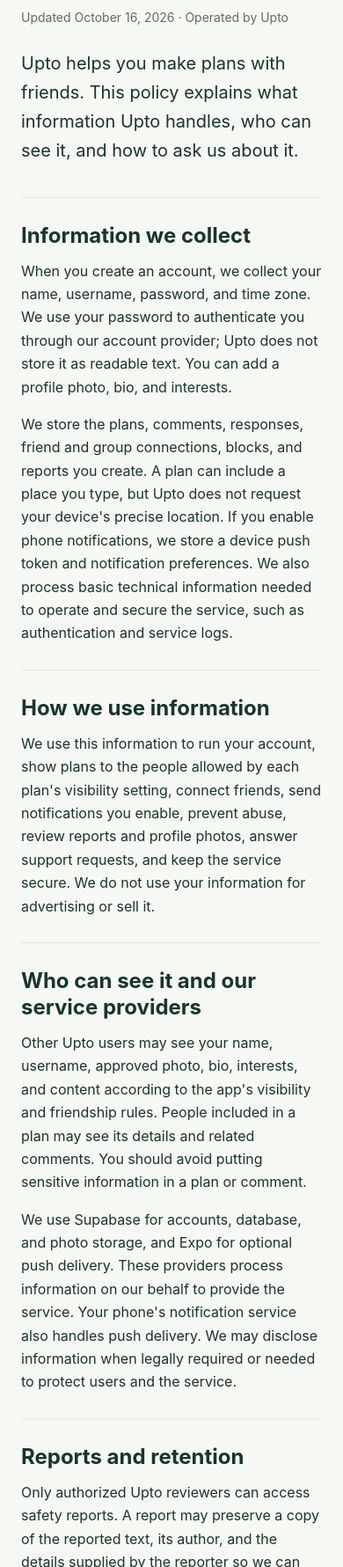
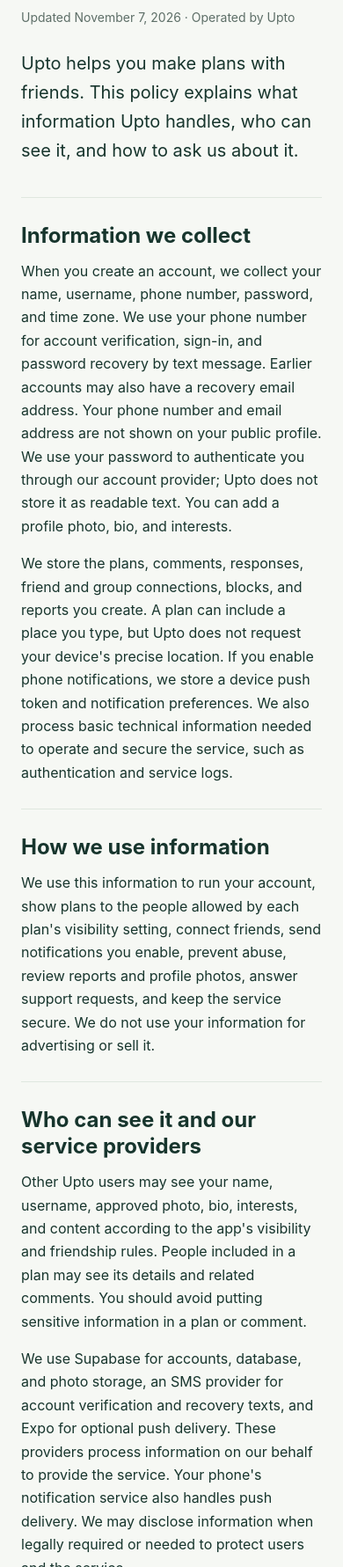
Before and after one commit to maddydan/upto-site, a plain HTML site: page privacy/index.html in a window 390 px wide. Shown: the part 219-2000 px from the top of the page at 88% size. Drawn offline with Linux system fonts and the light colour scheme.

Commit message:
Publish phone signup and recovery policies

```diff
--- a/privacy/index.html
+++ b/privacy/index.html
@@ -18,12 +18,12 @@
   <main>
     <p class="eyebrow">UPTO · HELP AND INFORMATION</p>
     <h1>Privacy Policy</h1>
-    <p class="meta">Updated October 16, 2026 · Operated by Upto</p>
+    <p class="meta">Updated November 7, 2026 · Operated by Upto</p>
     <p class="intro">Upto helps you make plans with friends. This policy explains what information Upto handles, who can see it, and how to ask us about it.</p>
 
     <section>
       <h2>Information we collect</h2>
-      <p>When you create an account, we collect your name, username, password, and time zone. We use your password to authenticate you through our account provider; Upto does not store it as readable text. You can add a profile photo, bio, and interests.</p>
+      <p>When you create an account, we collect your name, username, phone number, password, and time zone. We use your phone number for account verification, sign-in, and password recovery by text message. Earlier accounts may also have a recovery email address. Your phone number and email address are not shown on your public profile. We use your password to authenticate you through our account provider; Upto does not store it as readable text. You can add a profile photo, bio, and interests.</p>
       <p>We store the plans, comments, responses, friend and group connections, blocks, and reports you create. A plan can include a place you type, but Upto does not request your device&#39;s precise location. If you enable phone notifications, we store a device push token and notification preferences. We also process basic technical information needed to operate and secure the service, such as authentication and service logs.</p>
     </section>
     <section>
@@ -33,7 +33,7 @@
     <section>
       <h2>Who can see it and our service providers</h2>
       <p>Other Upto users may see your name, username, approved photo, bio, interests, and content according to the app&#39;s visibility and friendship rules. People included in a plan may see its details and related comments. You should avoid putting sensitive information in a plan or comment.</p>
-      <p>We use Supabase for accounts, database, and photo storage, and Expo for optional push delivery. These providers process information on our behalf to provide the service. Your phone&#39;s notification service also handles push delivery. We may disclose information when legally required or needed to protect users and the service.</p>
+      <p>We use Supabase for accounts, database, and photo storage, an SMS provider for account verification and recovery texts, and Expo for optional push delivery. These providers process information on our behalf to provide the service. Your phone&#39;s notification service also handles push delivery. We may disclose information when legally required or needed to protect users and the service.</p>
     </section>
     <section>
       <h2>Reports and retention</h2>
@@ -42,7 +42,7 @@
     </section>
     <section>
       <h2>Your choices and contact</h2>
-      <p>You can edit your profile, manage blocks, turn off phone notifications, and delete your account in the app. To ask about, access, correct, or request deletion of other information, email support@upto.us.com. We may need to verify that the request is yours before acting on it.</p>
+      <p>You can edit your profile, change your recovery phone number, reset your password, manage blocks, turn off phone notifications, and delete your account in the app. Earlier accounts can also change a recovery email. To ask about, access, correct, or request deletion of other information, email support@upto.us.com. We may need to verify that the request is yours before acting on it.</p>
       <p>We may update this policy as the app changes. The date above shows the latest version. If a material change affects how we use your information, we will provide notice in the app or by another appropriate method.</p>
     </section>
     <section class="contact">
```
Also changed, not shown: index.html (+1 -1 lines), terms/index.html (+1 -1 lines).
